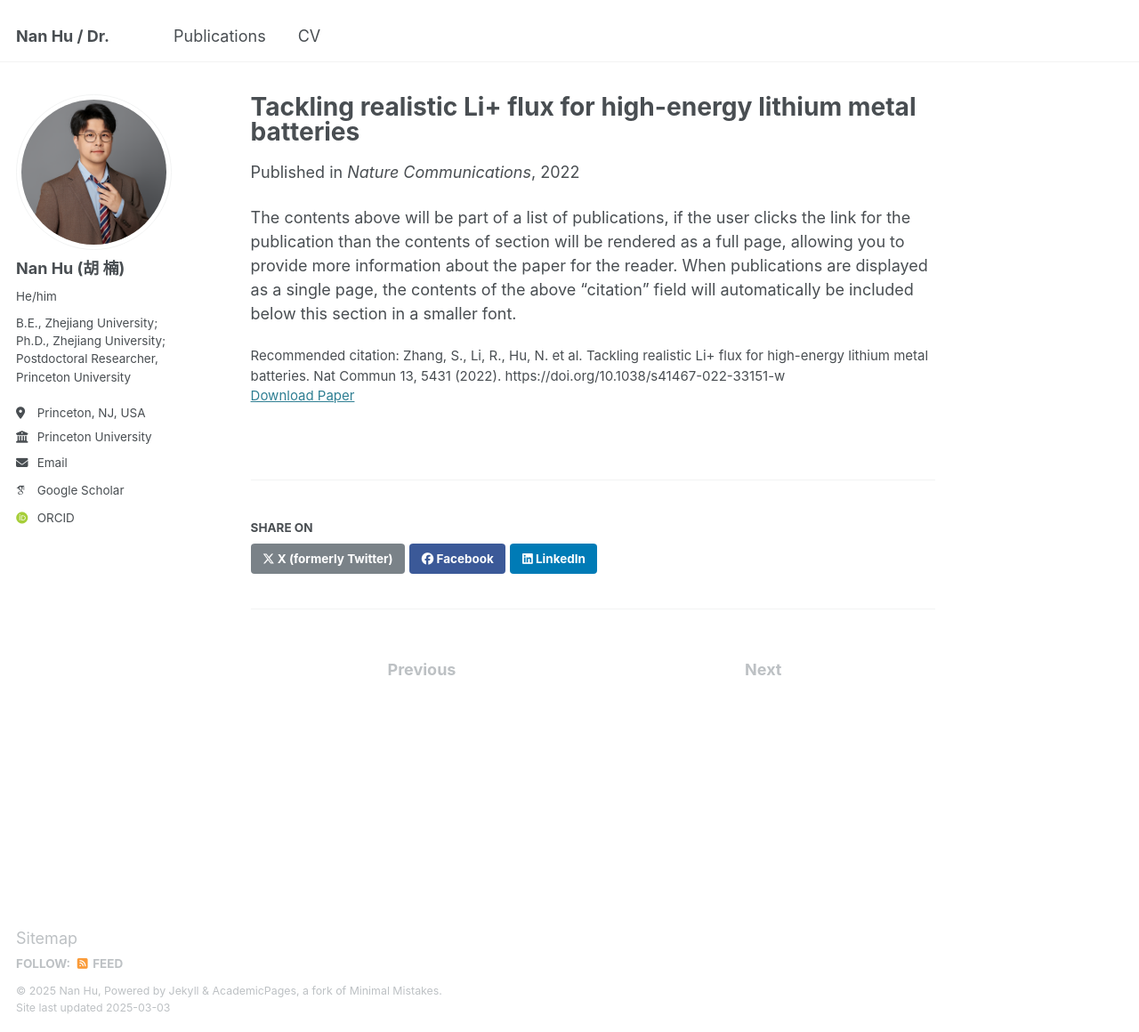
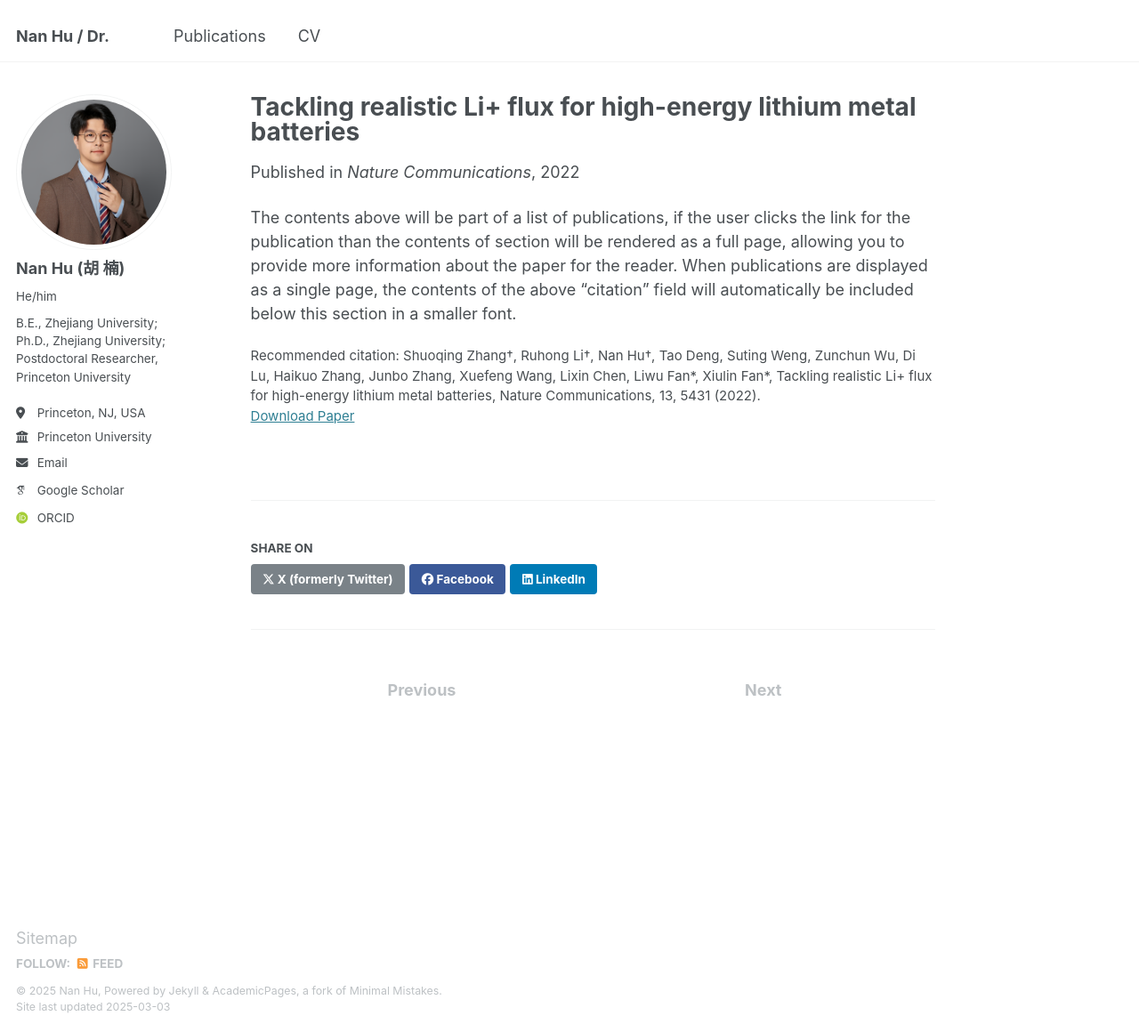
Before and after one commit to princetonNanHu/Nan, a Jekyll site: the page built from _publications/2022-09-16-Tackling realistic Li+ flux for high-energy lithium metal batteries.md, in a window 1280 px wide and 1160 px high. Shown: the whole window at 89% size. Built offline with Jekyll 4.4.1, drawn with Linux system fonts in a browser that asks for light colours; some web fonts are replaced.

Commit message:
Update 2022-09-16-Tackling realistic Li+ flux for high-energy lithium metal batteries.md

```diff
--- a/_publications/2022-09-16-Tackling realistic Li+ flux for high-energy lithium metal batteries.md
+++ b/_publications/2022-09-16-Tackling realistic Li+ flux for high-energy lithium metal batteries.md
@@ -5,7 +5,7 @@ category: manuscripts
 excerpt: 'In this work, we establish a mechanistic model to decipher how the SEI affects Li plating in high-fluorine electrolytes, inspiring the design of an efficient electrolyte that generates dual-halide SEI to homogenize Li+ distribution and Li deposition.'
 date: 2022-09-16
 venue: 'Nature Communications'
-citation: 'Zhang, S., Li, R., Hu, N. et al. Tackling realistic Li+ flux for high-energy lithium metal batteries. Nat Commun 13, 5431 (2022). https://doi.org/10.1038/s41467-022-33151-w'
+citation: 'Shuoqing Zhang†, Ruhong Li†, Nan Hu†, Tao Deng, Suting Weng, Zunchun Wu, Di Lu, Haikuo Zhang, Junbo Zhang, Xuefeng Wang, Lixin Chen, Liwu Fan*, Xiulin Fan*, Tackling realistic Li+ flux for high-energy lithium metal batteries, Nature Communications, 13, 5431 (2022).'
 paperurl: 'https://www.nature.com/articles/s41467-022-33151-w#citeas'
 permalink: 'https://www.nature.com/articles/s41467-022-33151-w#citeas'
 ---
```
